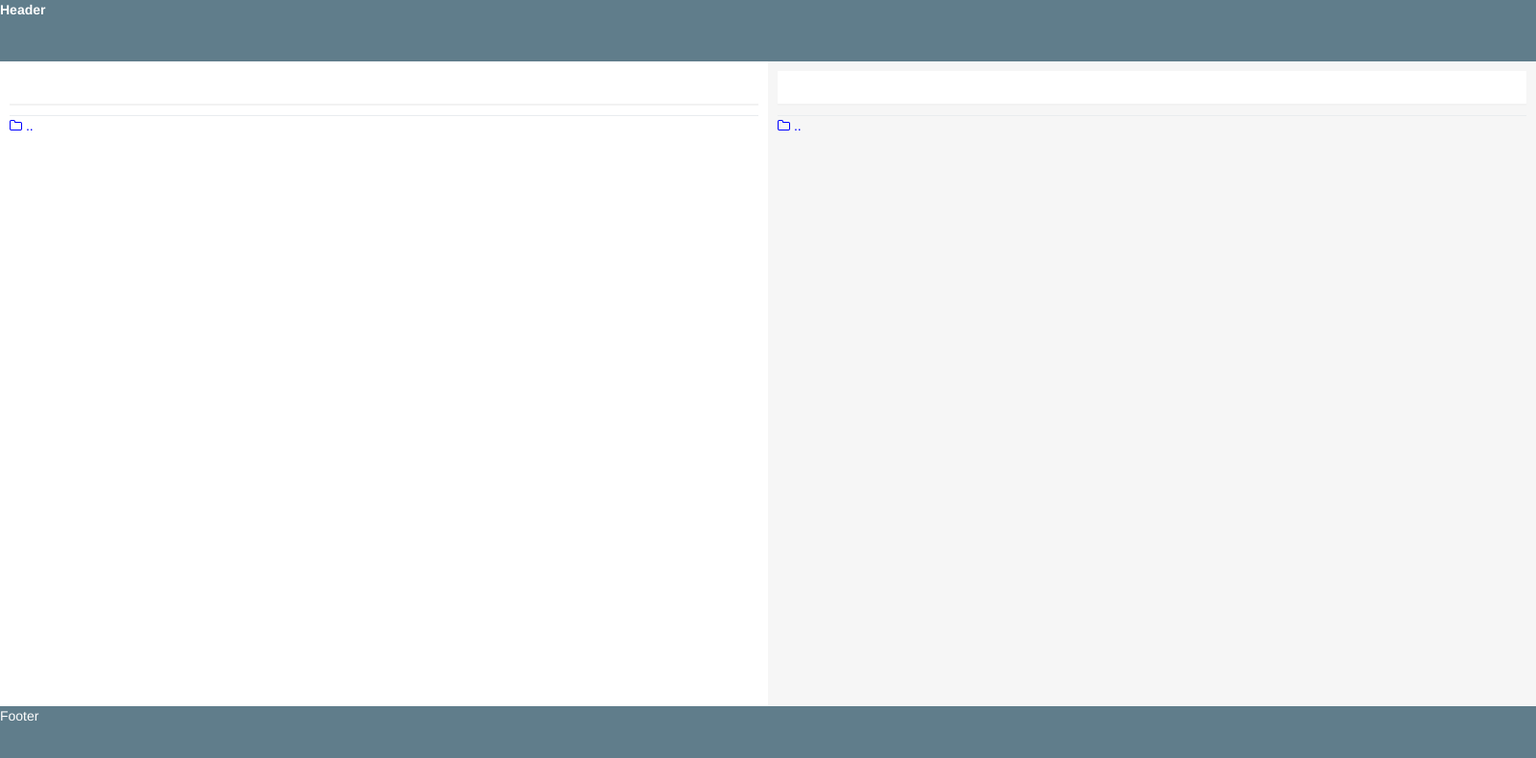
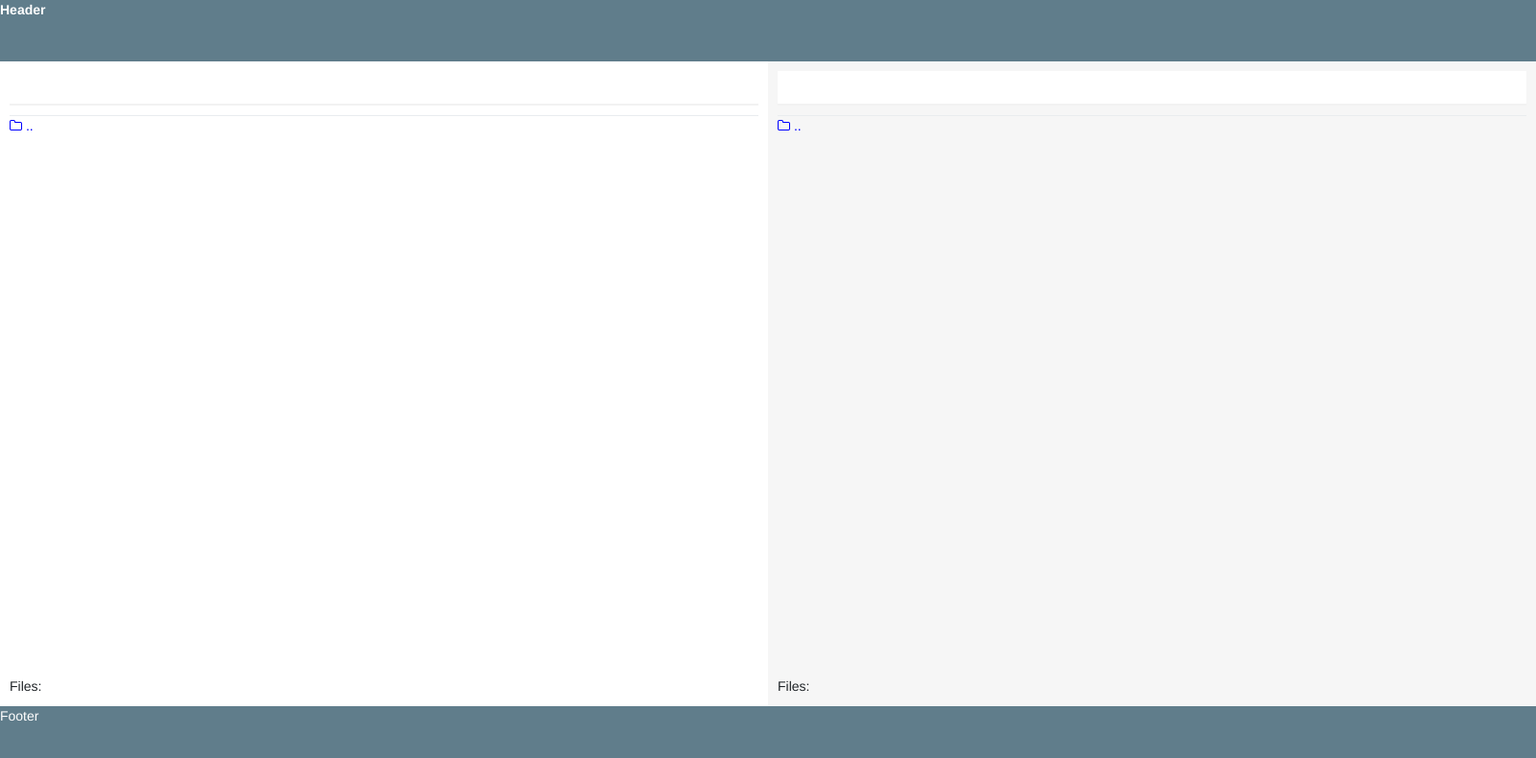
Before and after one commit to catos/taco, an Electron app: page src/app/index.html in a window 1600 px wide. Shown: the whole page at 96% size. Drawn offline with nearby package versions, Linux system fonts and the light colour scheme; no server answers.

Commit message:
explorer eusmmary

```diff
--- a/package.json
+++ b/package.json
@@ -23,8 +23,8 @@
     "eslint": "4.4.1"
   },
   "dependencies": {
-    "font-awesome": "4.7.0",
-    "vue": "2.4.2",
-    "vuex": "2.3.1"
+    "font-awesome": "^4.7.0",
+    "vue": "^2.4.2",
+    "vuex": "^2.3.1"
   }
 }
--- a/src/app/index.html
+++ b/src/app/index.html
@@ -46,6 +46,9 @@
 					</tbody>
 				</table>
 			</div>
+			<div class="summary">
+				Files: {{ file.length }}
+			</div>
 		</div>
 	</template>
 
```
Also changed, not shown: README.md, 1 other file.
